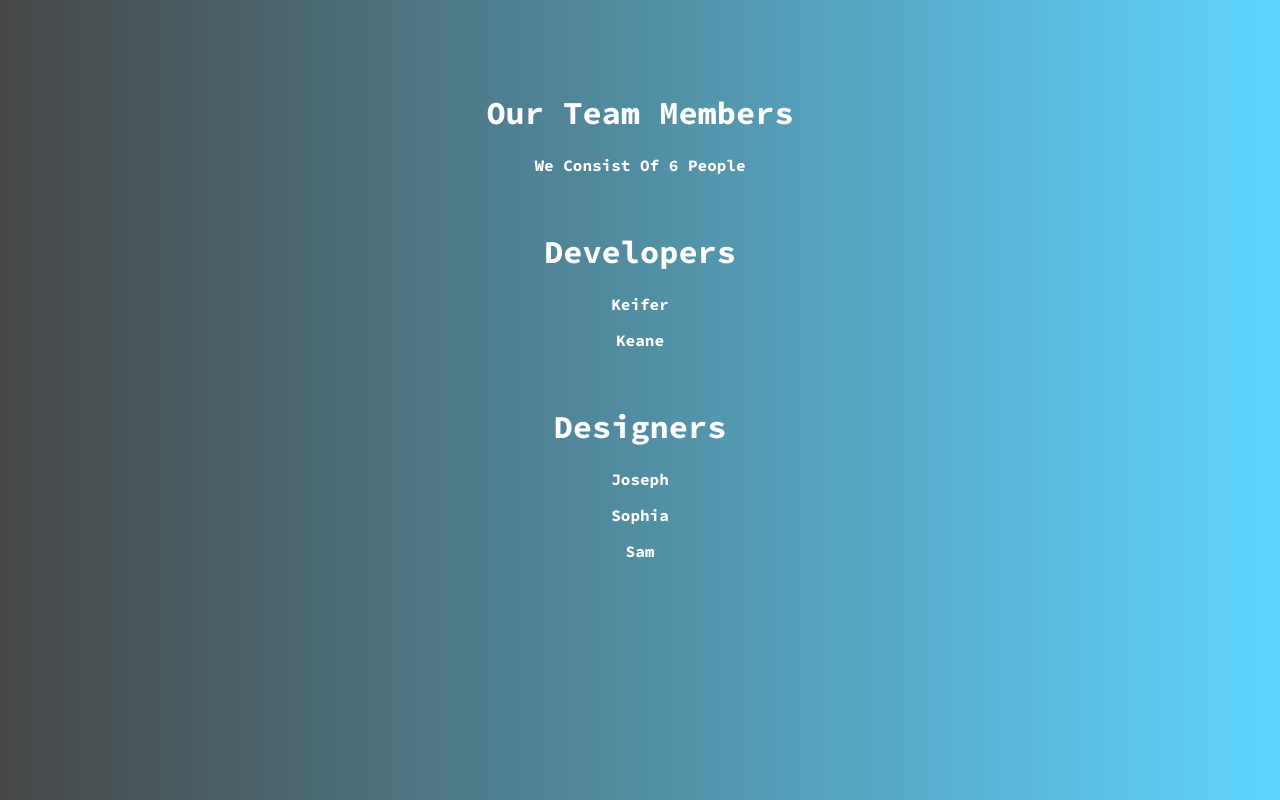
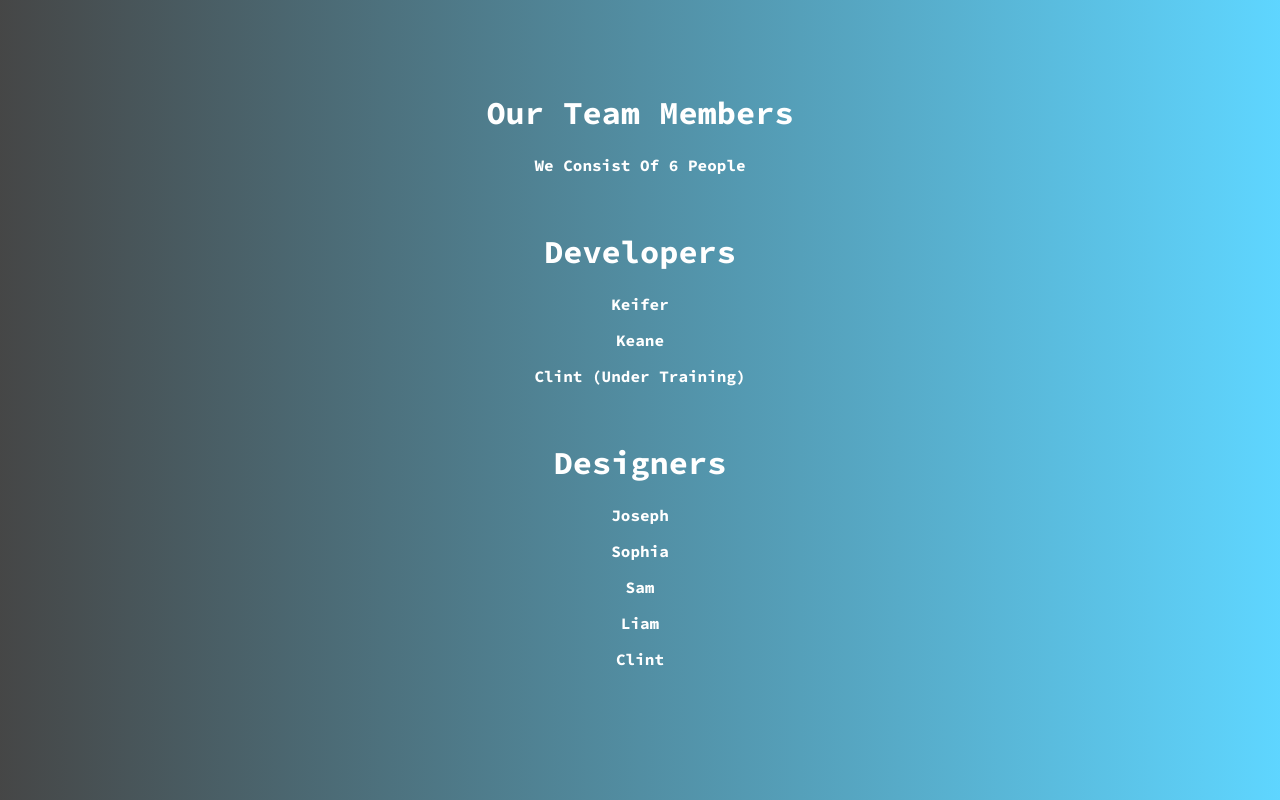
Before and after one commit to c0ntrolshard/Note-Everest-Team, a plain HTML site: page teampage.html in a window 1280 px wide. Shown: the top 800 px of the page. Drawn offline with Linux system fonts and the light colour scheme.

Commit message:
Add files via upload

```diff
--- a/teampage.html
+++ b/teampage.html
@@ -39,6 +39,9 @@
         Keane<br>
     </p>
     <p>
+        Clint (Under Training)
+    </p>
+    <p>
         <br>
     </p>
     <h1>
@@ -52,6 +55,12 @@
     </p>
     <p>
         Sam <br>
+    </p>
+    <p>
+        Liam
+    </p>
+    <p>
+        Clint
     </p>
     <p>
         <br>
```
